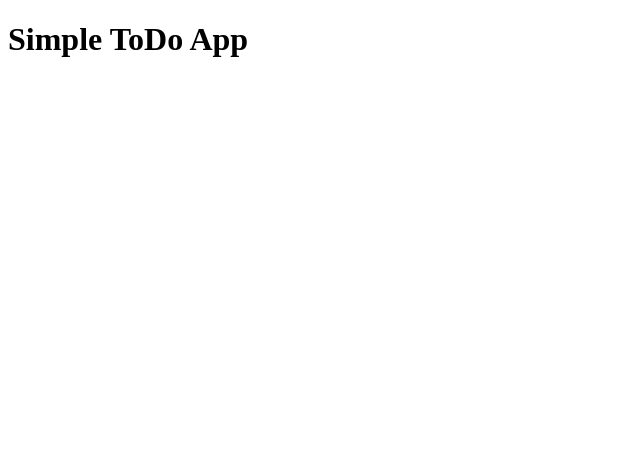
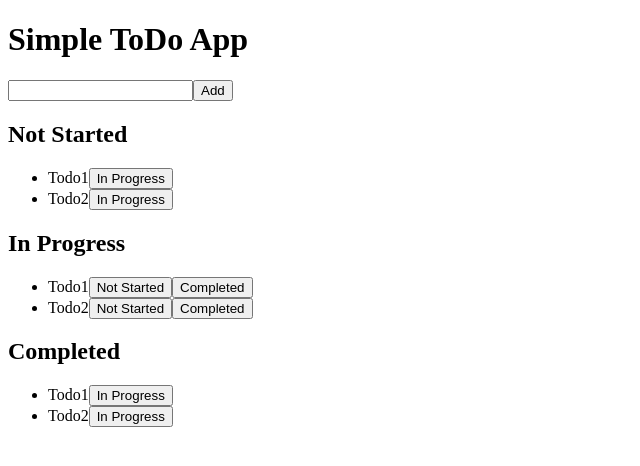
Before and after one commit to S-Yamamoto3215/react-learn-app, a Next.js app: page /todo in a window 1280 px wide. Shown: the top 466 px of the page, without its empty margins (0-640 px from the left). Built offline with nearby package versions, Linux system fonts and the light colour scheme.

Commit message:
Add input area and organize todo items into different sections

```diff
--- a/src/app/todo/page.tsx
+++ b/src/app/todo/page.tsx
@@ -2,6 +2,58 @@ export default function Todo() {
   return (
     <main>
       <h1>Simple ToDo App</h1>
+      {/* input Area */}
+      <div>
+        <input type="text" />
+        <button>Add</button>
+      </div>
+
+      {/* Not Started Area */}
+      <div>
+        <h2>Not Started</h2>
+        <ul>
+          <li>
+            Todo1
+            <button>In Progress</button>
+          </li>
+          <li>
+            Todo2
+            <button>In Progress</button>
+          </li>
+        </ul>
+      </div>
+
+      {/* In Progress Area */}
+      <div>
+        <h2>In Progress</h2>
+        <ul>
+          <li>
+            Todo1
+            <button>Not Started</button>
+            <button>Completed</button>
+          </li>
+          <li>
+            Todo2
+            <button>Not Started</button>
+            <button>Completed</button>
+          </li>
+        </ul>
+      </div>
+
+      {/* Completed Area */}
+      <div>
+        <h2>Completed</h2>
+        <ul>
+          <li>
+            Todo1
+            <button>In Progress</button>
+          </li>
+          <li>
+            Todo2
+            <button>In Progress</button>
+          </li>
+        </ul>
+      </div>
     </main>
   )
 }
```
